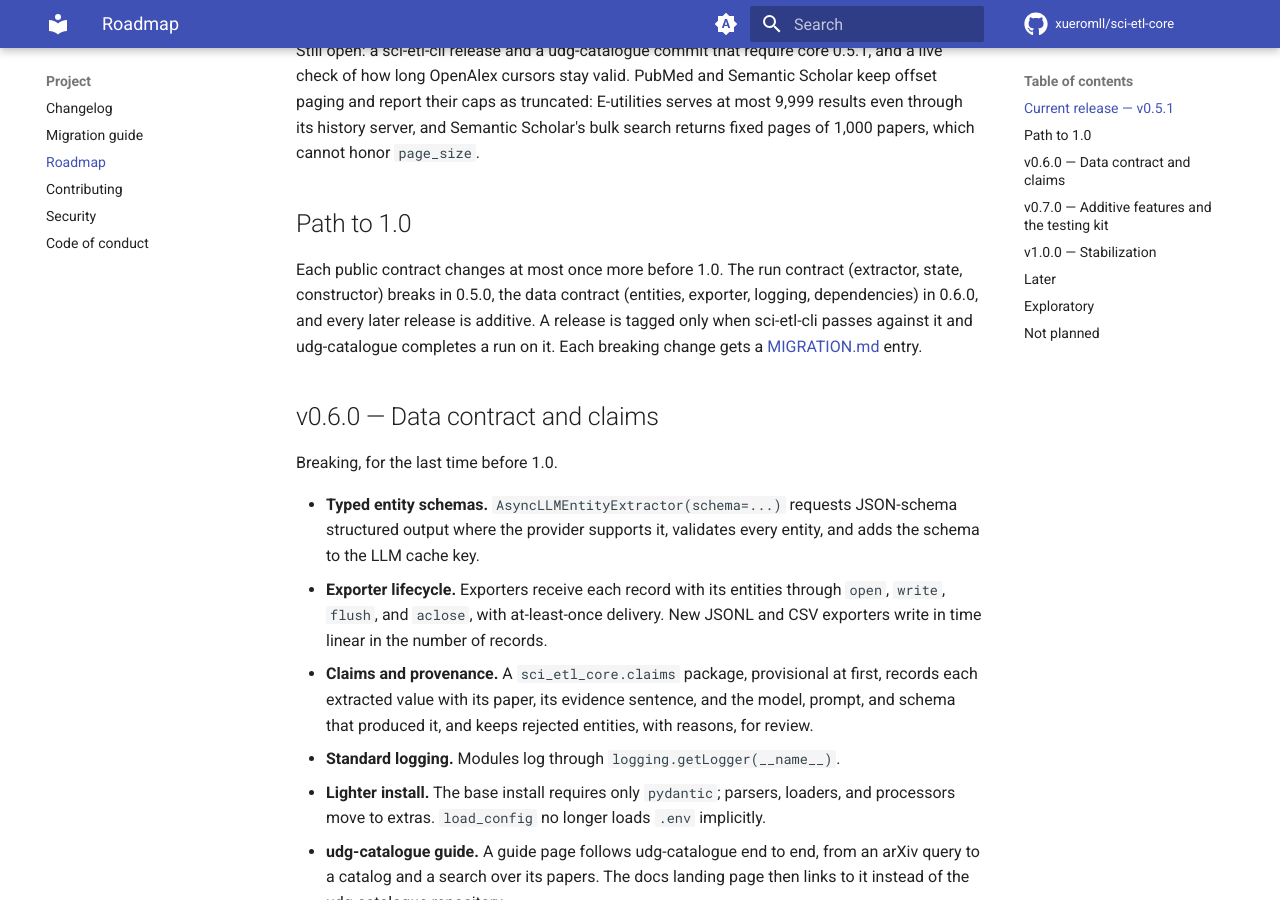
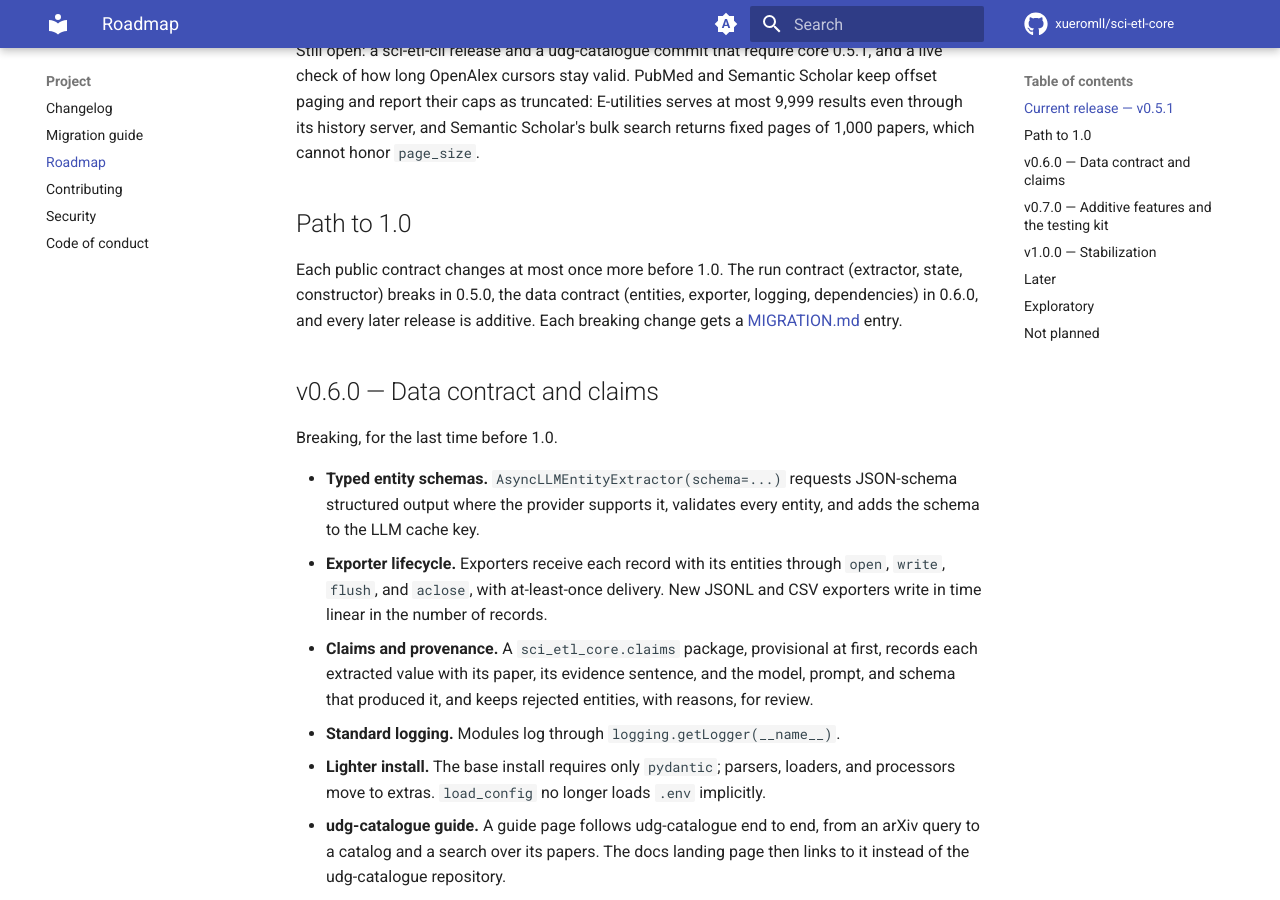
Before and after one commit to xueromll/sci-etl-core, an MkDocs documentation site: the page built from docs/project/roadmap.md, in a window 1280 px wide and 900 px high, scrolled down 1756 px. Built offline with MkDocs 1.6.1 and Material for MkDocs 9.7.7, drawn with Linux system fonts in a browser that asks for light colours; comment, search, counter and statistics services are not loaded; the version menu is left out.

Commit message:
docs: drop the consumer release gate from the roadmap
Co-Authored-By: Claude Opus 5.5 <noreply@anthropic.com>

```diff
--- a/ROADMAP.md
+++ b/ROADMAP.md
@@ -46,9 +46,7 @@ papers, which cannot honor `page_size`.
 Each public contract changes at most once more before 1.0. The run contract
 (extractor, state, constructor) breaks in 0.5.0, the data contract (entities,
 exporter, logging, dependencies) in 0.6.0, and every later release is
-additive. A release is tagged only when sci-etl-cli passes against it and
-udg-catalogue completes a run on it. Each breaking change gets a
-[MIGRATION.md](MIGRATION.md) entry.
+additive. Each breaking change gets a [MIGRATION.md](MIGRATION.md) entry.
 
 ## v0.6.0 — Data contract and claims
 
```
Also changed, not shown: CHANGELOG.md (+2 -0 lines).
